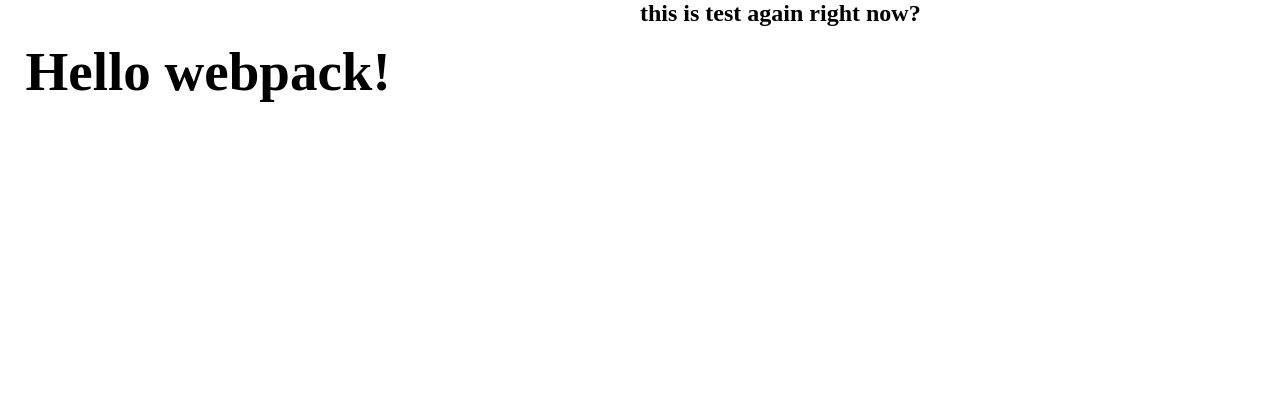
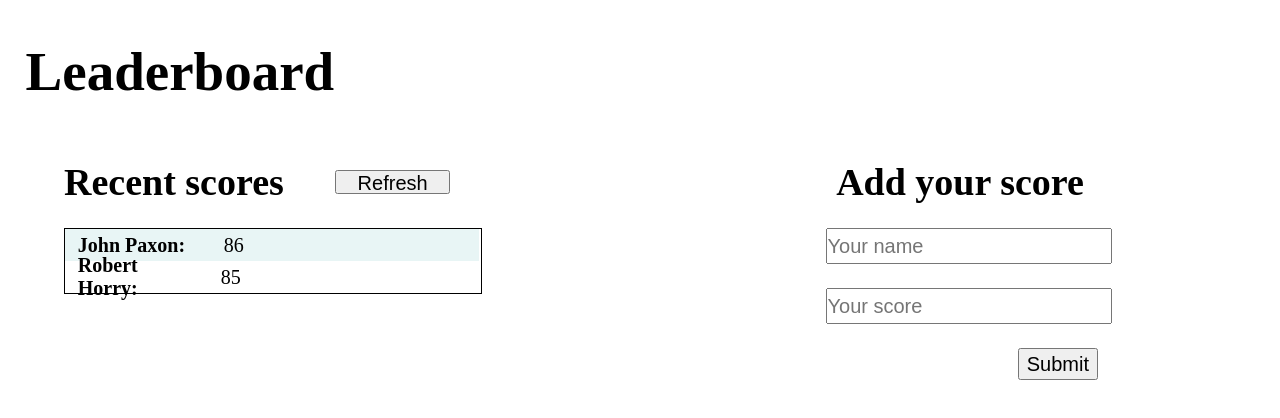
Before and after one commit to eamador1/leaderboard, a website built with webpack: page dist/index.html in a window 1280 px wide. Built offline with nearby package versions, Linux system fonts and the light colour scheme.

Commit message:
Add dist files

```diff
--- a/dist/index.html
+++ b/dist/index.html
@@ -3,10 +3,36 @@
   <head>
     <meta charset="UTF-8" />
     <meta name="viewport" content="width=device-width, initial-scale=1.0" />
-    <title>Wbpack Exercise</title>
+    <title>LEADERBOARD</title>
   <script defer src="index.js"></script></head>
   <body>
-    <h1>Hello webpack!</h1>
-    <h2>this is test again right now?</h2>
+    <h1>Leaderboard</h1>
+<section class="displaySection">
+  <div>
+    <h4>Recent scores</h4>
+    <button class="refresh">Refresh</button>
+  </div>
+  <div class="displayList">
+    <div class="user">
+      <h5>John Paxon:</h5>
+      <span>86</span>
+    </div>
+    <div class="user">
+      <h5>Robert Horry:</h5>
+      <span>85</span>
+    </div>
+  </div>
+</section>
+<section class="addScore">
+  <div>
+    <h4>Add your score</h4>
+  </div>
+  <form class="addForm">
+    <input type="textbox" class="name" placeholder="Your name">
+    <input type="textbox" class="score" placeholder="Your score">
+    <input type="submit" class="submit">
+  </form>
+</section>
+
   </body>
 </html>
--- a/dist/index.js
+++ b/dist/index.js
@@ -116,7 +116,7 @@
   \**********************/
 /***/ ((__unused_webpack_module, __webpack_exports__, __webpack_require__) => {
 
-eval("__webpack_require__.r(__webpack_exports__);\n/* harmony import */ var _style_css__WEBPACK_IMPORTED_MODULE_0__ = __webpack_require__(/*! ./style.css */ \"./src/style.css\");\n\r\n\n\n//# sourceURL=webpack://webpack-template/./src/index.js?");
+eval("__webpack_require__.r(__webpack_exports__);\n/* harmony import */ var _style_css__WEBPACK_IMPORTED_MODULE_0__ = __webpack_require__(/*! ./style.css */ \"./src/style.css\");\n\n\n\n//# sourceURL=webpack://webpack-template/./src/index.js?");
 
 /***/ })
 
```
